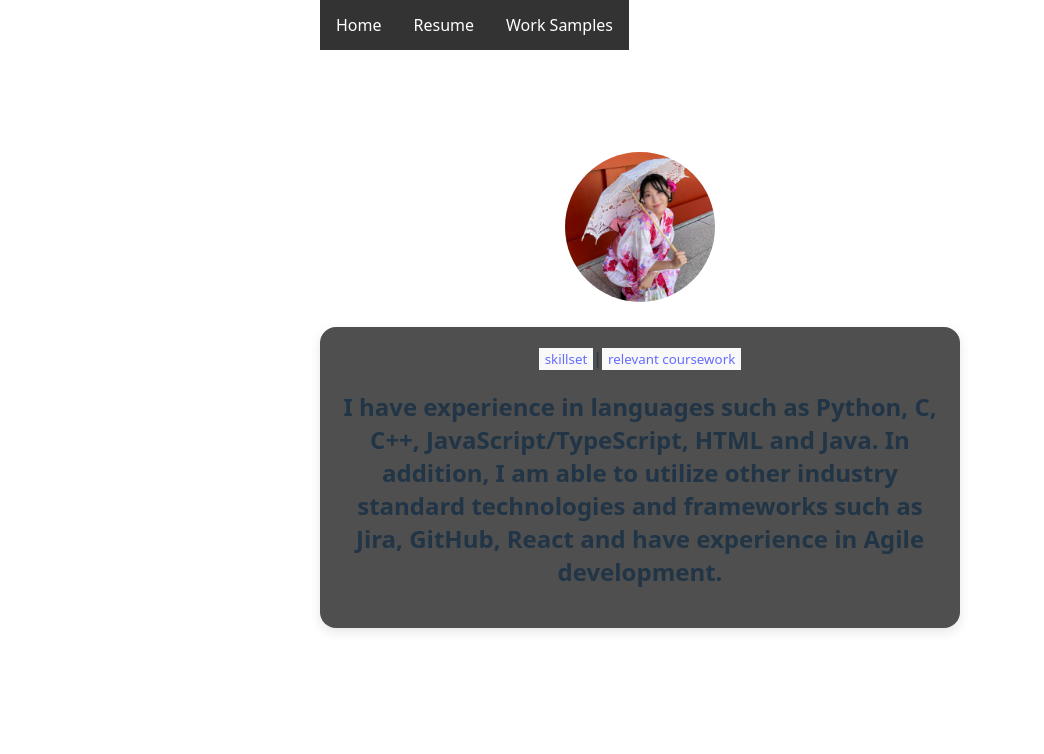
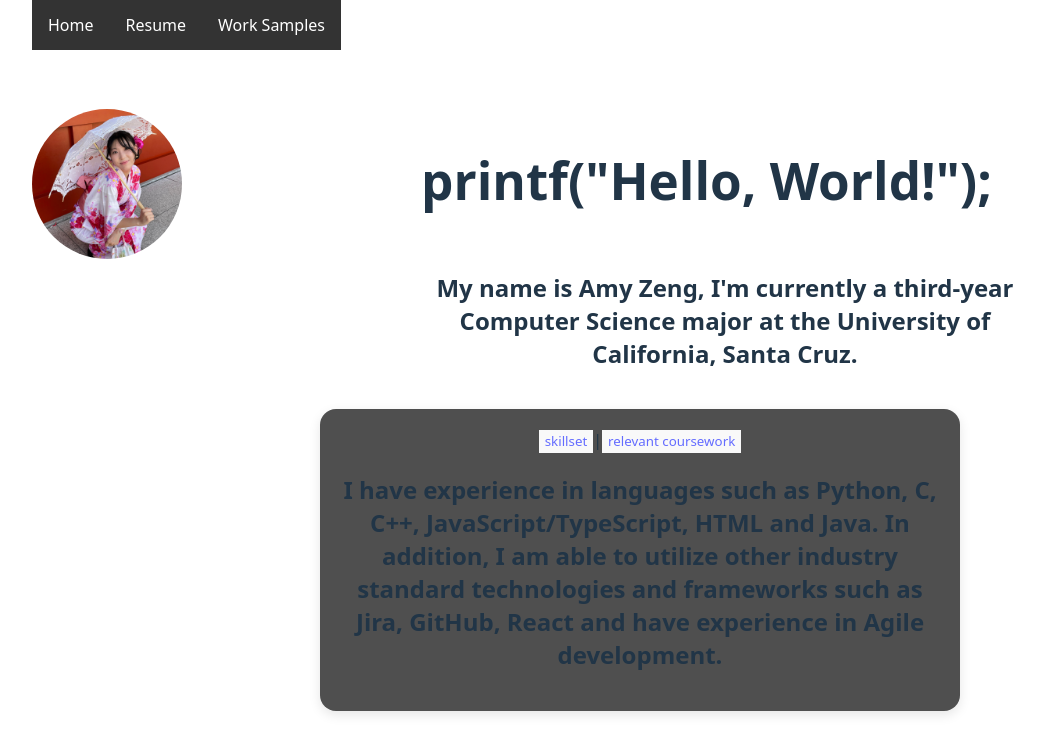
Before and after one commit to Inkyuuu/Inkyuuu.io, a React (Vite) app: page / in a window 1280 px wide. Shown: the top 754 px of the page, without its empty margins (0-1044 px from the left). Built offline with nearby package versions, Linux system fonts and the light colour scheme.

Commit message:
i don't know what im doing with css

```diff
--- a/src/Home/Home.css
+++ b/src/Home/Home.css
@@ -47,3 +47,21 @@ transform-origin: center;
 .text-ul:focus::after{
 transform: scale(1);
 }
+
+.info{
+  display: flex;
+  flex-direction: column;
+  flex-wrap: wrap;
+  height: 200px; /* Controls how many items per column */
+  column-gap: 20px;
+  padding-bottom: 80px;
+}
+
+.intro{
+  display: flex;
+  flex-direction: row;
+  flex-wrap: wrap;
+  height: 200px;
+  width: 50%;
+  column-gap: 20px;
+}
--- a/src/Home/Home.tsx
+++ b/src/Home/Home.tsx
@@ -4,15 +4,25 @@ import './Home.css'
 function Home(){
     const [mode, setMode] = useState<skill_mode>('skillset');
     return(
-    <>
-        <img src="src\assets\IMG_7104.jpg" className = "circle-image"/>
+    <div className="main">
+        <div className="info">
+            <img src="src\assets\IMG_7104.jpg" className = "circle-image"/>
+            <div className="intro">
+                <h1>
+                    printf("Hello, World!");
+                </h1>
+                <h2>
+                    My name is Amy Zeng, I'm currently a third-year Computer Science major at the University of California, Santa Cruz.
+                </h2>
+            </div>
+        </div>
         <div className = "info-box">
             <button onClick = {() => setMode('skillset')}> <a className="text-ul">skillset</a> </button>
             |
             <button onClick = {() => setMode('coursework')}> <a className="text-ul">relevant coursework</a> </button>
             <Skills mode={mode}/>
         </div>
-    </>
+    </div>
     );
 }
 export default Home;
--- a/src/Resume/Resume.tsx
+++ b/src/Resume/Resume.tsx
@@ -1,12 +1,14 @@
 function Resume(){
     return(
-    <iframe
-    src={"https://docs.google.com/document/d/1OUw0zrsUu4G5mehwDE2yf8aOu5v6MXReexYD9V9gWmU/edit?usp=sharing"}
-    title="Embedded Google Doc"
-    width="1000"
-    height="1000"
-    allowFullScreen
-  ></iframe>
+      <div className="main">
+        <iframe
+        src="https://docs.google.com/document/d/e/2PACX-1vS-dY-pg89hglvyp9FGGgja-ADSqlaWwcTvxfzcPAOzaBUqtWmLr9M6a9zNoV5g-QgfCzLORUNcH1U6/pub?embedded=true"
+        width="1000"
+        height="1000"
+        >
+        </iframe>
+      </div>
+
     );
 }
 export default Resume;
--- a/src/Work Samples/WorkSamples.tsx
+++ b/src/Work Samples/WorkSamples.tsx
@@ -1,6 +1,6 @@
 function WorkSamples(){
     return(
-        <div>
+        <div className="main">
             <h1>NoteFlow: React, Python</h1>
             <p>
                 NoteFlow is a collaborative, AI-assisted note-taking application that helps students write better notes. With NoteFlow, you can:
--- a/src/index.css
+++ b/src/index.css
@@ -54,3 +54,7 @@ button{
     background-color: #f9f9f9;
   }
 }
+
+.main{
+  padding-top: 40px;
+}
```
